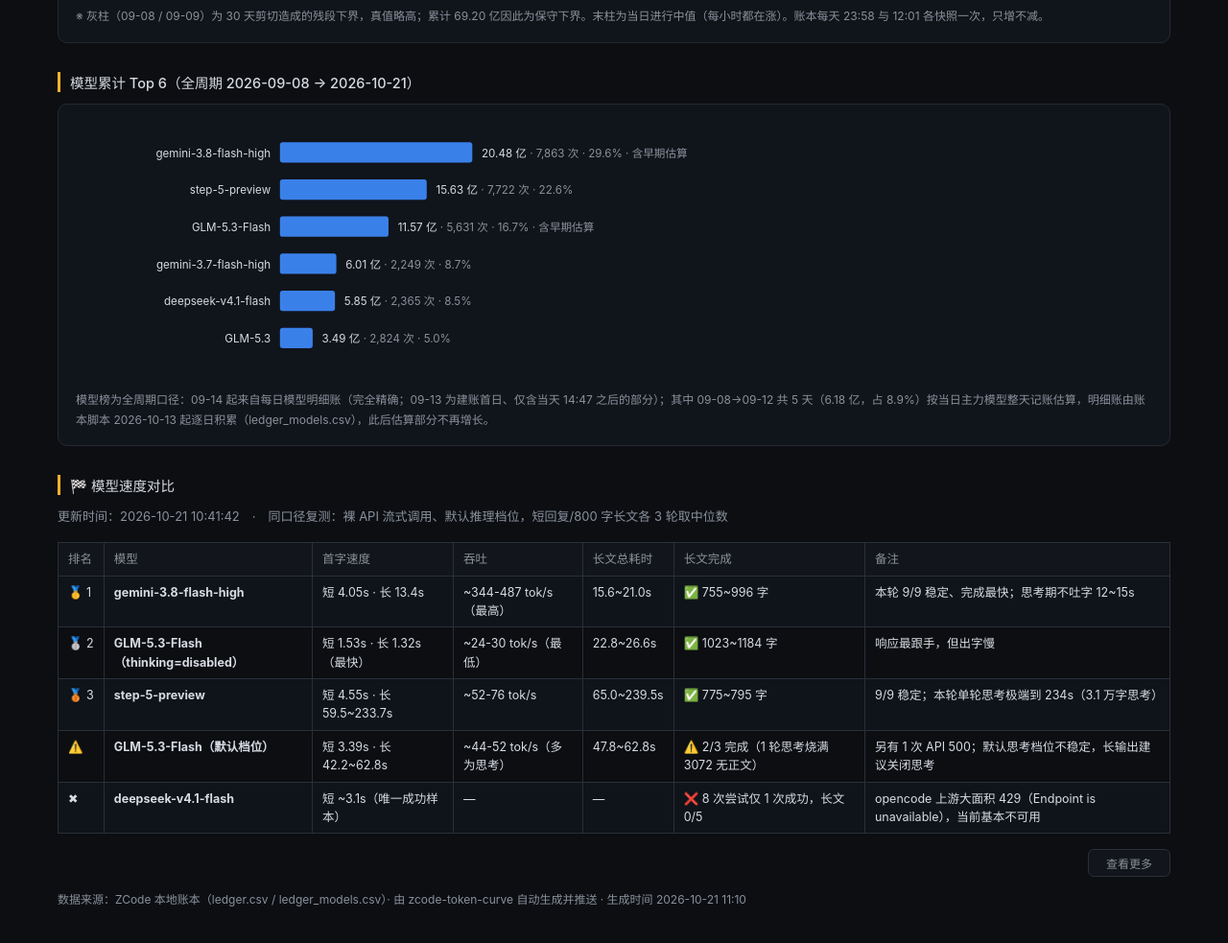
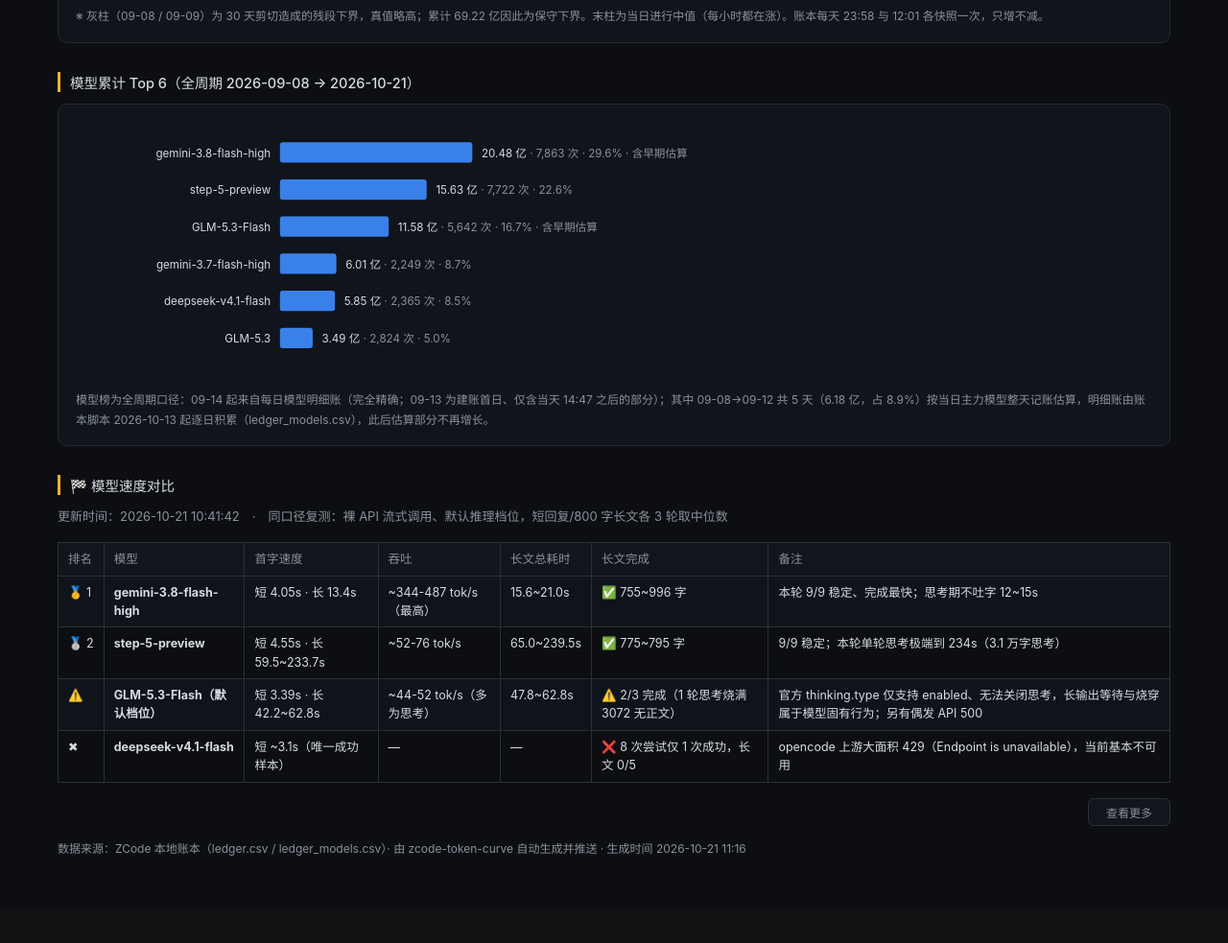
Before and after one commit to yzyyna/https-website-cloudflare, a website: page zcode/zcode-token-usage-curve.html in a window 1280 px wide. Shown: the part 725-1708 px from the top of the page at 96% size. After the commit the page ends 1672 px from the top, so only its background shows below. Drawn offline with Linux system fonts and the light colour scheme.

Commit message:
chore(zcode): 更新 Token 用量曲线 2026-10-21 11:16

```diff
--- a/zcode/zcode-token-usage-curve.html
+++ b/zcode/zcode-token-usage-curve.html
@@ -38,15 +38,15 @@
 <div class="wrap">
 <h1>ZCode Token 用量总曲线 <span class="rgt">账本 2026-09-08 → 2026-10-21</span></h1>
 <div class="stats">
-  <div class="stat"><div class="k">累计 tokens</div><div class="v em">69.20 亿</div></div>
+  <div class="stat"><div class="k">累计 tokens</div><div class="v em">69.22 亿</div></div>
   <div class="stat"><div class="k">统计天数</div><div class="v">44 天</div></div>
   <div class="stat"><div class="k">日均</div><div class="v">1.57 亿</div></div>
-  <div class="stat"><div class="k">完成请求</div><div class="v">33,892</div></div>
+  <div class="stat"><div class="k">完成请求</div><div class="v">33,903</div></div>
   <div class="stat"><div class="k">单日峰值</div><div class="v">4.88 亿</div></div>
 </div>
 <div class="legend"><span><span class="sw" style="background:#3f8cff"></span>每日用量（左轴）</span><span><span class="sw" style="background:#ffb02e"></span>累计（右轴）</span></div>
 <div class="panel">
-<svg width="1160" height="540" viewBox="0 0 1160 540" role="img" aria-label="ZCode Token 每日用量柱状图与累计曲线，2026-09-08 至 2026-10-21，累计 69.20 亿">
+<svg width="1160" height="540" viewBox="0 0 1160 540" role="img" aria-label="ZCode Token 每日用量柱状图与累计曲线，2026-09-08 至 2026-10-21，累计 69.22 亿">
 <rect x="66" y="56" width="1020" height="418" fill="none" stroke="#252a32"/>
 <line x1="66" y1="474.0" x2="1086" y2="474.0" stroke="#252a32" stroke-width="1" opacity="0.55"/>
 <text x="58" y="478.0" text-anchor="end" font-size="12" fill="#8a919c">0</text>
@@ -126,7 +126,7 @@
 <rect class="hit" x="997.7" y="459.9" width="14.4" height="14.1" rx="2" fill="#3f8cff" opacity="0.9" data-tip="2026-10-18 · 0.20 亿 · 59 完成请求 · 主力 GLM-5.3-Flash"><title>2026-10-18 · 0.20 亿 · 59 完成请求 · 主力 GLM-5.3-Flash</title></rect>
 <rect class="hit" x="1020.9" y="383.2" width="14.4" height="90.8" rx="2" fill="#3f8cff" opacity="0.9" data-tip="2026-10-19 · 1.30 亿 · 702 完成请求 · 主力 deepseek-v4.1-flash"><title>2026-10-19 · 1.30 亿 · 702 完成请求 · 主力 deepseek-v4.1-flash</title></rect>
 <rect class="hit" x="1044.0" y="284.5" width="14.4" height="189.5" rx="2" fill="#3f8cff" opacity="0.9" data-tip="2026-10-20 · 2.72 亿 · 964 完成请求 · 主力 deepseek-v4.1-flash"><title>2026-10-20 · 2.72 亿 · 964 完成请求 · 主力 deepseek-v4.1-flash</title></rect>
-<rect class="hit" x="1067.2" y="445.0" width="14.4" height="29.0" rx="2" fill="#3f8cff" opacity="0.9" data-tip="2026-10-21 · 0.42 亿 · 319 完成请求 · 主力 GLM-5.3-Flash"><title>2026-10-21 · 0.42 亿 · 319 完成请求 · 主力 GLM-5.3-Flash</title></rect>
+<rect class="hit" x="1067.2" y="444.0" width="14.4" height="30.0" rx="2" fill="#3f8cff" opacity="0.9" data-tip="2026-10-21 · 0.43 亿 · 330 完成请求 · 主力 GLM-5.3-Flash"><title>2026-10-21 · 0.43 亿 · 330 完成请求 · 主力 GLM-5.3-Flash</title></rect>
 <polyline points="77.6,472.6 100.8,471.8 124.0,454.8 147.1,448.6 170.3,441.7 193.5,434.5 216.7,424.5 239.9,413.9 263.0,402.7 286.2,388.9 309.4,371.8 332.6,370.9 355.8,361.7 379.0,353.0 402.1,350.6 425.3,347.2 448.5,336.1 471.7,335.6 494.9,333.2 518.0,329.3 541.2,315.2 564.4,309.6 587.6,303.3 610.8,300.6 634.0,299.0 657.1,296.7 680.3,281.9 703.5,278.4 726.7,277.8 749.9,267.8 773.0,253.0 796.2,236.5 819.4,226.0 842.6,213.5 865.8,197.7 889.0,186.4 912.1,160.9 935.3,152.1 958.5,138.4 981.7,136.7 1004.9,135.6 1028.0,128.8 1051.2,114.6 1074.4,112.4" fill="none" stroke="#ffb02e" stroke-width="2"/>
 <circle cx="77.6" cy="472.6" r="2.6" fill="#ffb02e" data-tip="截至 2026-09-08 累计 0.27 亿"><title>截至 2026-09-08 累计 0.27 亿</title></circle>
 <circle cx="100.8" cy="471.8" r="2.6" fill="#ffb02e" data-tip="截至 2026-09-09 累计 0.42 亿"><title>截至 2026-09-09 累计 0.42 亿</title></circle>
@@ -171,12 +171,12 @@
 <circle cx="1004.9" cy="135.6" r="2.6" fill="#ffb02e" data-tip="截至 2026-10-18 累计 64.76 亿"><title>截至 2026-10-18 累计 64.76 亿</title></circle>
 <circle cx="1028.0" cy="128.8" r="2.6" fill="#ffb02e" data-tip="截至 2026-10-19 累计 66.06 亿"><title>截至 2026-10-19 累计 66.06 亿</title></circle>
 <circle cx="1051.2" cy="114.6" r="2.6" fill="#ffb02e" data-tip="截至 2026-10-20 累计 68.78 亿"><title>截至 2026-10-20 累计 68.78 亿</title></circle>
-<circle cx="1074.4" cy="112.4" r="2.6" fill="#ffb02e" data-tip="截至 2026-10-21 累计 69.20 亿"><title>截至 2026-10-21 累计 69.20 亿</title></circle>
+<circle cx="1074.4" cy="112.4" r="2.6" fill="#ffb02e" data-tip="截至 2026-10-21 累计 69.22 亿"><title>截至 2026-10-21 累计 69.22 亿</title></circle>
 <text x="912.1" y="126.0" text-anchor="middle" font-size="12" fill="#d7dbe2">4.88</text>
-<text x="1074.4" y="437.0" text-anchor="middle" font-size="12" fill="#d7dbe2">0.42</text>
-<text x="1068.4" y="102.4" text-anchor="end" font-size="13" font-weight="500" fill="#ffb02e">69.20 亿</text>
+<text x="1074.4" y="436.0" text-anchor="middle" font-size="12" fill="#d7dbe2">0.43</text>
+<text x="1068.4" y="102.4" text-anchor="end" font-size="13" font-weight="500" fill="#ffb02e">69.22 亿</text>
 </svg>
-<p class="foot">※ 灰柱（09-08 / 09-09）为 30 天剪切造成的残段下界，真值略高；累计 69.20 亿因此为保守下界。末柱为当日进行中值（每小时都在涨）。账本每天 23:58 与 12:01 各快照一次，只增不减。</p>
+<p class="foot">※ 灰柱（09-08 / 09-09）为 30 天剪切造成的残段下界，真值略高；累计 69.22 亿因此为保守下界。末柱为当日进行中值（每小时都在涨）。账本每天 23:58 与 12:01 各快照一次，只增不减。</p>
 </div>
 <h2>模型累计 Top 6（全周期 2026-09-08 → 2026-10-21）</h2>
 <div class="panel">
@@ -185,17 +185,17 @@
 <rect x="220" y="24" width="207.3" height="22" rx="3" fill="#3f8cff" opacity="0.9" data-tip="gemini-3.8-flash-high · 20.48 亿 · 7,863 次 · 占全周期 29.6% · 含早期估算"><title>gemini-3.8-flash-high · 20.48 亿 · 7,863 次 · 占全周期 29.6% · 含早期估算</title></rect>
 <text x="437.3" y="40" font-size="12" fill="#d7dbe2">20.48 亿 <tspan fill="#8a919c">· 7,863 次 · 29.6% · 含早期估算</tspan></text>
 <text x="210" y="80" text-anchor="end" font-size="12" fill="#d7dbe2">step-5-preview</text>
-<rect x="220" y="64" width="158.2" height="22" rx="3" fill="#3f8cff" opacity="0.9" data-tip="step-5-preview · 15.63 亿 · 7,722 次 · 占全周期 22.6%"><title>step-5-preview · 15.63 亿 · 7,722 次 · 占全周期 22.6%</title></rect>
-<text x="388.2" y="80" font-size="12" fill="#d7dbe2">15.63 亿 <tspan fill="#8a919c">· 7,722 次 · 22.6%</tspan></text>
+<rect x="220" y="64" width="158.1" height="22" rx="3" fill="#3f8cff" opacity="0.9" data-tip="step-5-preview · 15.63 亿 · 7,722 次 · 占全周期 22.6%"><title>step-5-preview · 15.63 亿 · 7,722 次 · 占全周期 22.6%</title></rect>
+<text x="388.1" y="80" font-size="12" fill="#d7dbe2">15.63 亿 <tspan fill="#8a919c">· 7,722 次 · 22.6%</tspan></text>
 <text x="210" y="120" text-anchor="end" font-size="12" fill="#d7dbe2">GLM-5.3-Flash</text>
-<rect x="220" y="104" width="117.0" height="22" rx="3" fill="#3f8cff" opacity="0.9" data-tip="GLM-5.3-Flash · 11.57 亿 · 5,631 次 · 占全周期 16.7% · 含早期估算"><title>GLM-5.3-Flash · 11.57 亿 · 5,631 次 · 占全周期 16.7% · 含早期估算</title></rect>
-<text x="347.0" y="120" font-size="12" fill="#d7dbe2">11.57 亿 <tspan fill="#8a919c">· 5,631 次 · 16.7% · 含早期估算</tspan></text>
+<rect x="220" y="104" width="117.2" height="22" rx="3" fill="#3f8cff" opacity="0.9" data-tip="GLM-5.3-Flash · 11.58 亿 · 5,642 次 · 占全周期 16.7% · 含早期估算"><title>GLM-5.3-Flash · 11.58 亿 · 5,642 次 · 占全周期 16.7% · 含早期估算</title></rect>
+<text x="347.2" y="120" font-size="12" fill="#d7dbe2">11.58 亿 <tspan fill="#8a919c">· 5,642 次 · 16.7% · 含早期估算</tspan></text>
 <text x="210" y="160" text-anchor="end" font-size="12" fill="#d7dbe2">gemini-3.7-flash-high</text>
 <rect x="220" y="144" width="60.8" height="22" rx="3" fill="#3f8cff" opacity="0.9" data-tip="gemini-3.7-flash-high · 6.01 亿 · 2,249 次 · 占全周期 8.7%"><title>gemini-3.7-flash-high · 6.01 亿 · 2,249 次 · 占全周期 8.7%</title></rect>
 <text x="290.8" y="160" font-size="12" fill="#d7dbe2">6.01 亿 <tspan fill="#8a919c">· 2,249 次 · 8.7%</tspan></text>
 <text x="210" y="200" text-anchor="end" font-size="12" fill="#d7dbe2">deepseek-v4.1-flash</text>
-<rect x="220" y="184" width="59.3" height="22" rx="3" fill="#3f8cff" opacity="0.9" data-tip="deepseek-v4.1-flash · 5.85 亿 · 2,365 次 · 占全周期 8.5%"><title>deepseek-v4.1-flash · 5.85 亿 · 2,365 次 · 占全周期 8.5%</title></rect>
-<text x="289.3" y="200" font-size="12" fill="#d7dbe2">5.85 亿 <tspan fill="#8a919c">· 2,365 次 · 8.5%</tspan></text>
+<rect x="220" y="184" width="59.2" height="22" rx="3" fill="#3f8cff" opacity="0.9" data-tip="deepseek-v4.1-flash · 5.85 亿 · 2,365 次 · 占全周期 8.5%"><title>deepseek-v4.1-flash · 5.85 亿 · 2,365 次 · 占全周期 8.5%</title></rect>
+<text x="289.2" y="200" font-size="12" fill="#d7dbe2">5.85 亿 <tspan fill="#8a919c">· 2,365 次 · 8.5%</tspan></text>
 <text x="210" y="240" text-anchor="end" font-size="12" fill="#d7dbe2">GLM-5.3</text>
 <rect x="220" y="224" width="35.3" height="22" rx="3" fill="#3f8cff" opacity="0.9" data-tip="GLM-5.3 · 3.49 亿 · 2,824 次 · 占全周期 5.0%"><title>GLM-5.3 · 3.49 亿 · 2,824 次 · 占全周期 5.0%</title></rect>
 <text x="265.3" y="240" font-size="12" fill="#d7dbe2">3.49 亿 <tspan fill="#8a919c">· 2,824 次 · 5.0%</tspan></text>
@@ -206,9 +206,8 @@
 <p class="sub">更新时间：2026-10-21 10:41:42　·　同口径复测：裸 API 流式调用、默认推理档位，短回复/800 字长文各 3 轮取中位数</p>
 <div class="tw"><table class="speed"><tr><th>排名</th><th>模型</th><th>首字速度</th><th>吞吐</th><th>长文总耗时</th><th>长文完成</th><th>备注</th></tr>
 <tr><td>🥇 1</td><td><b>gemini-3.8-flash-high</b></td><td>短 4.05s · 长 13.4s</td><td>~344-487 tok/s（最高）</td><td>15.6~21.0s</td><td>✅ 755~996 字</td><td>本轮 9/9 稳定、完成最快；思考期不吐字 12~15s</td></tr>
-<tr><td>🥈 2</td><td><b>GLM-5.3-Flash（thinking=disabled）</b></td><td>短 1.53s · 长 1.32s（最快）</td><td>~24-30 tok/s（最低）</td><td>22.8~26.6s</td><td>✅ 1023~1184 字</td><td>响应最跟手，但出字慢</td></tr>
-<tr><td>🥉 3</td><td><b>step-5-preview</b></td><td>短 4.55s · 长 59.5~233.7s</td><td>~52-76 tok/s</td><td>65.0~239.5s</td><td>✅ 775~795 字</td><td>9/9 稳定；本轮单轮思考极端到 234s（3.1 万字思考）</td></tr>
-<tr><td>⚠️</td><td><b>GLM-5.3-Flash（默认档位）</b></td><td>短 3.39s · 长 42.2~62.8s</td><td>~44-52 tok/s（多为思考）</td><td>47.8~62.8s</td><td>⚠️ 2/3 完成（1 轮思考烧满 3072 无正文）</td><td>另有 1 次 API 500；默认思考档位不稳定，长输出建议关闭思考</td></tr>
+<tr><td>🥈 2</td><td><b>step-5-preview</b></td><td>短 4.55s · 长 59.5~233.7s</td><td>~52-76 tok/s</td><td>65.0~239.5s</td><td>✅ 775~795 字</td><td>9/9 稳定；本轮单轮思考极端到 234s（3.1 万字思考）</td></tr>
+<tr><td>⚠️</td><td><b>GLM-5.3-Flash（默认档位）</b></td><td>短 3.39s · 长 42.2~62.8s</td><td>~44-52 tok/s（多为思考）</td><td>47.8~62.8s</td><td>⚠️ 2/3 完成（1 轮思考烧满 3072 无正文）</td><td>官方 thinking.type 仅支持 enabled、无法关闭思考，长输出等待与烧穿属于模型固有行为；另有偶发 API 500</td></tr>
 <tr><td>✖</td><td><b>deepseek-v4.1-flash</b></td><td>短 ~3.1s（唯一成功样本）</td><td>—</td><td>—</td><td>❌ 8 次尝试仅 1 次成功，长文 0/5</td><td>opencode 上游大面积 429（Endpoint is unavailable），当前基本不可用</td></tr>
 </table></div>
 <div class="spdmore" id="spdmore" hidden>
@@ -216,13 +215,12 @@
 <div class="tw"><table class="speed"><tr><th>排名</th><th>模型</th><th>首字速度</th><th>吞吐</th><th>长文总耗时</th><th>长文完成</th><th>备注</th></tr>
 <tr><td>🥇 1</td><td><b>deepseek-v4.1-flash</b></td><td>短 2.51s · 长 4.1~10.0s</td><td>~150-177 tok/s</td><td>8.4~11.0s</td><td>✅ 941~1050 字</td><td>综合最快；opencode 网关当天不稳（13 次中 5 次 429）</td></tr>
 <tr><td>🥈 2</td><td><b>gemini-3.8-flash-high</b></td><td>短 4.15s · 长 15.0~26.9s</td><td>~800-1100 tok/s（出字极快）</td><td>17.1~29.6s</td><td>✅ ~800 字</td><td>思考期不吐字 15~27s；走本地 CLIProxyAPI，思考 token 不流式透出</td></tr>
-<tr><td>🥉 3</td><td><b>GLM-5.3-Flash（thinking=disabled）</b></td><td>短 1.21s · 长 1.18s</td><td>~27-35 tok/s</td><td>19.4~25.5s</td><td>✅ ~1100 字</td><td>首字速度全场最快</td></tr>
-<tr><td>⚠️</td><td><b>GLM-5.3-Flash（默认档位）</b></td><td>短 2.34s · 长 63.0~79.8s</td><td>~39-50 tok/s（全为思考）</td><td>63.0~79.8s</td><td>❌ 思考烧满 3072 token 上限，正文 0 字</td><td>默认思考模式在长输出任务会耗尽预算；长输出场景建议调低推理档位</td></tr>
-<tr><td>4</td><td><b>step-5-preview</b></td><td>短 6.98s · 长 31.3~95.3s</td><td>~55-71 tok/s</td><td>40.1~100.5s</td><td>✅ ~840 字</td><td>重度思考型（单次思考最多 95s / 1.5 万字）；稳定性好 9/9，适合难题不适合快问快答</td></tr>
+<tr><td>⚠️</td><td><b>GLM-5.3-Flash（默认档位）</b></td><td>短 2.34s · 长 63.0~79.8s</td><td>~39-50 tok/s（全为思考）</td><td>63.0~79.8s</td><td>❌ 思考烧满 3072 token 上限，正文 0 字</td><td>官方 thinking.type 仅支持 enabled、无法关闭思考，长输出等待与烧穿属于模型固有行为；另有偶发 API 500</td></tr>
+<tr><td>🥉 3</td><td><b>step-5-preview</b></td><td>短 6.98s · 长 31.3~95.3s</td><td>~55-71 tok/s</td><td>40.1~100.5s</td><td>✅ ~840 字</td><td>重度思考型（单次思考最多 95s / 1.5 万字）；稳定性好 9/9，适合难题不适合快问快答</td></tr>
 </table></div>
 </div>
 <div class="spd-bar"><button type="button" id="spdbtn">查看更多</button></div>
-<p class="foot">数据来源：ZCode 本地账本（ledger.csv / ledger_models.csv）· 由 zcode-token-curve 自动生成并推送 · 生成时间 2026-10-21 11:10</p>
+<p class="foot">数据来源：ZCode 本地账本（ledger.csv / ledger_models.csv）· 由 zcode-token-curve 自动生成并推送 · 生成时间 2026-10-21 11:16</p>
 </div>
 <div id="tip" role="tooltip"></div>
 <script>
```
